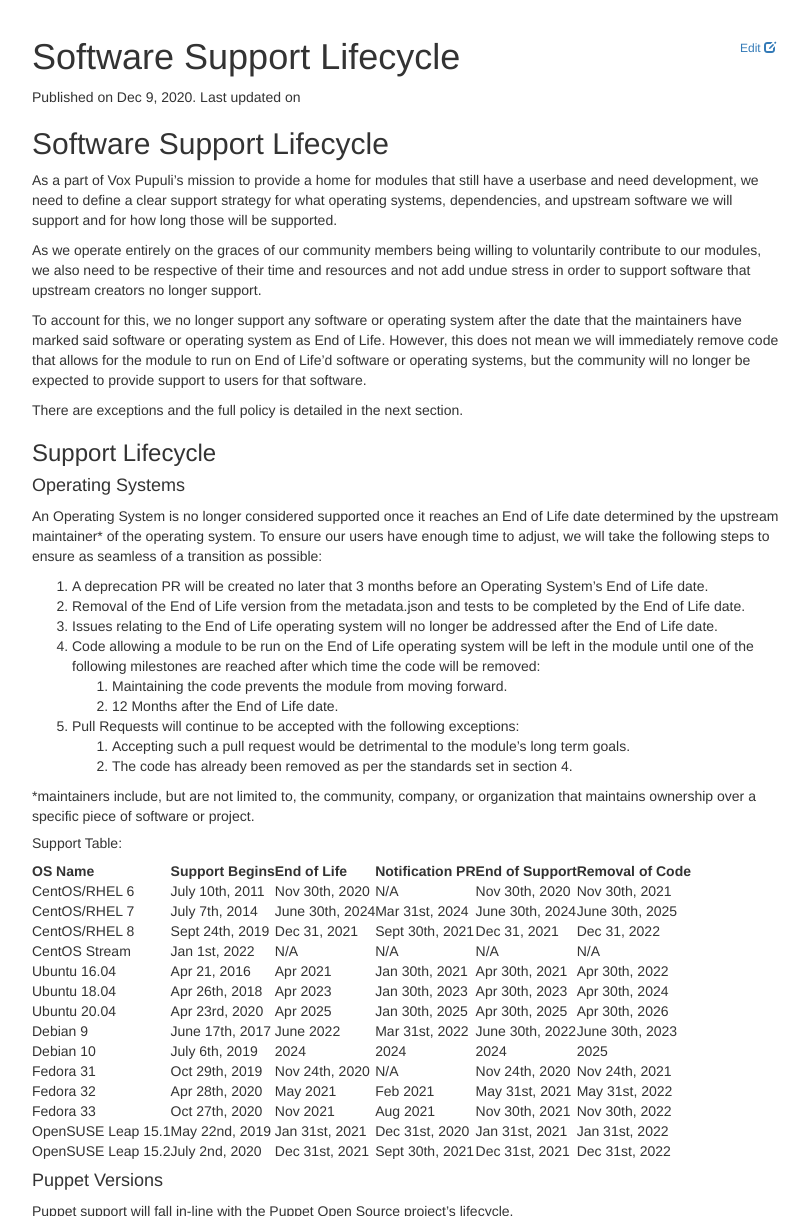
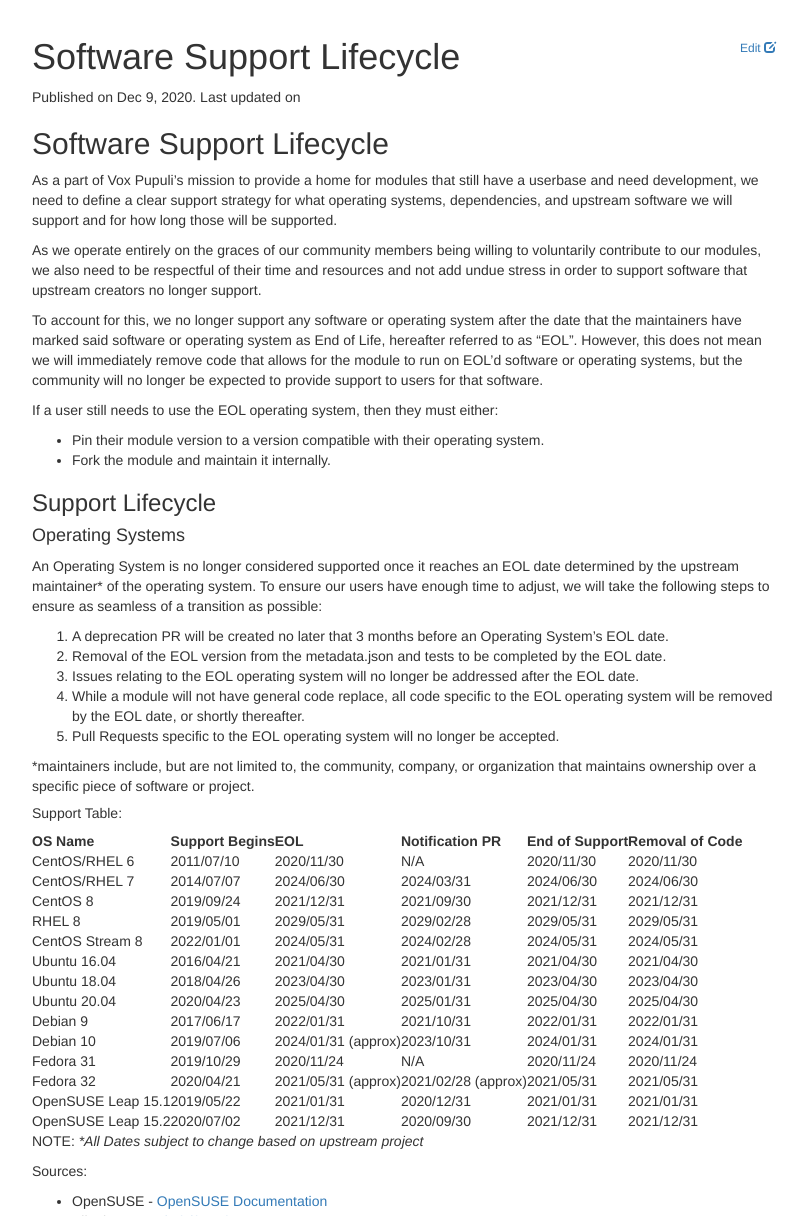
Before and after one commit to voxpupuli/voxpupuli.github.io, a Jekyll site: the page built from _docs/software_support_lifecycle.md, in a window 1280 px wide and 1400 px high, cut to the strip 184-1400 px from the top of the window. Shown: the whole strip, without its empty margins (233-1042 px from the left). Built offline with Jekyll 4.4.1, drawn with Linux system fonts in a browser that asks for light colours; nearby versions of some CDN libraries; some of the changed text lies outside the part shown.

Commit message:
Update the document with several requested fixes

```diff
--- a/_docs/software_support_lifecycle.md
+++ b/_docs/software_support_lifecycle.md
@@ -9,58 +9,62 @@
 
 As a part of Vox Pupuli's mission to provide a home for modules that still have a userbase and need development, we need to define a clear support strategy for what operating systems, dependencies, and upstream software we will support and for how long those will be supported.
 
-As we operate entirely on the graces of our community members being willing to voluntarily contribute to our modules, we also need to be respective of their time and resources and not add undue stress in order to support software that upstream creators no longer support.
+As we operate entirely on the graces of our community members being willing to voluntarily contribute to our modules, we also need to be respectful of their time and resources and not add undue stress in order to support software that upstream creators no longer support.
 
-To account for this, we no longer support any software or operating system after the date that the maintainers have marked said software or operating system as End of Life. However, this does not mean we will immediately remove code that allows for the module to run on End of Life'd software or operating systems, but the community will no longer be expected to provide support to users for that software.
+To account for this, we no longer support any software or operating system after the date that the maintainers have marked said software or operating system as End of Life, hereafter referred to as "EOL". However, this does not mean we will immediately remove code that allows for the module to run on EOL'd software or operating systems, but the community will no longer be expected to provide support to users for that software.
 
-There are exceptions and the full policy is detailed in the next section.
+If a user still needs to use the EOL operating system, then they must either:
+* Pin their module version to a version compatible with their operating system.
+* Fork the module and maintain it internally.
 
 ### Support Lifecycle
 
 #### Operating Systems
-An Operating System is no longer considered supported once it reaches an End of Life date determined by the upstream maintainer* of the operating system. To ensure our users have enough time to adjust, we will take the following steps to ensure as seamless of a transition as possible:
+An Operating System is no longer considered supported once it reaches an EOL date determined by the upstream maintainer* of the operating system. To ensure our users have enough time to adjust, we will take the following steps to ensure as seamless of a transition as possible:
 
-1. A deprecation PR will be created no later that 3 months before an Operating System's End of Life date.
-2. Removal of the End of Life version from the metadata.json and tests to be completed by the End of Life date.
-3. Issues relating to the End of Life operating system will no longer be addressed after the End of Life date.
-4. Code allowing a module to be run on the End of Life operating system will be left in the module until one of the following milestones are reached after which time the code will be removed:
-    1. Maintaining the code prevents the module from moving forward.
-    2. 12 Months after the End of Life date.
-5. Pull Requests will continue to be accepted with the following exceptions:
-    1. Accepting such a pull request would be detrimental to the module's long term goals.
-    2. The code has already been removed as per the standards set in section 4.
+1. A deprecation PR will be created no later that 3 months before an Operating System's EOL date.
+2. Removal of the EOL version from the metadata.json and tests to be completed by the EOL date.
+3. Issues relating to the EOL operating system will no longer be addressed after the EOL date.
+4. While a module will not have general code replace, all code specific to the EOL operating system will be removed by the EOL date, or shortly thereafter.
+5. Pull Requests specific to the EOL operating system will no longer be accepted.
 
 *maintainers include, but are not limited to, the community, company, or organization that maintains ownership over a specific piece of software or project.
 
 ##### Support Table:
 
-| OS Name | Support Begins | End of Life | Notification PR | End of Support | Removal of Code |
+| OS Name | Support Begins | EOL | Notification PR | End of Support | Removal of Code |
 | ------- | -------------- | ----------- | --------------- | -------------- | --------------- |
-| CentOS/RHEL 6 | July 10th, 2011 | Nov 30th, 2020 | N/A | Nov 30th, 2020 | Nov 30th, 2021 |
-| CentOS/RHEL 7 | July 7th, 2014 | June 30th, 2024 | Mar 31st, 2024 | June 30th, 2024 | June 30th, 2025 |
-| CentOS/RHEL 8 | Sept 24th, 2019 | Dec 31, 2021 | Sept 30th, 2021 | Dec 31, 2021 | Dec 31, 2022 |
-| CentOS Stream | Jan 1st, 2022 | N/A | N/A | N/A | N/A |
-| Ubuntu 16.04 | Apr 21, 2016 | Apr 2021 | Jan 30th, 2021 | Apr 30th, 2021 | Apr 30th, 2022 |
-| Ubuntu 18.04 | Apr 26th, 2018 | Apr 2023 | Jan 30th, 2023 | Apr 30th, 2023 | Apr 30th, 2024 |
-| Ubuntu 20.04 | Apr 23rd, 2020 | Apr 2025 | Jan 30th, 2025 | Apr 30th, 2025 | Apr 30th, 2026 |
-| Debian 9 | June 17th, 2017 | June 2022 | Mar 31st, 2022 | June 30th, 2022 | June 30th, 2023 |
-| Debian 10 | July 6th, 2019 | 2024 | 2024 | 2024 | 2025 |
-| Fedora 31 | Oct 29th, 2019 | Nov 24th, 2020 | N/A | Nov 24th, 2020 | Nov 24th, 2021 |
-| Fedora 32 | Apr 28th, 2020 | May 2021 | Feb 2021 | May 31st, 2021 | May 31st, 2022 |
-| Fedora 33 | Oct 27th, 2020 | Nov 2021 | Aug 2021 | Nov 30th, 2021 | Nov 30th, 2022 |
-| OpenSUSE Leap 15.1 | May 22nd, 2019 | Jan 31st, 2021 | Dec 31st, 2020 | Jan 31st, 2021 | Jan 31st, 2022 |
-| OpenSUSE Leap 15.2 | July 2nd, 2020 | Dec 31st, 2021 | Sept 30th, 2021 | Dec 31st, 2021 | Dec 31st, 2022 |
+| CentOS/RHEL 6 | 2011/07/10 | 2020/11/30 | N/A | 2020/11/30 | 2020/11/30 |
+| CentOS/RHEL 7 | 2014/07/07 | 2024/06/30 | 2024/03/31 | 2024/06/30 | 2024/06/30 |
+| CentOS 8 | 2019/09/24 | 2021/12/31 | 2021/09/30 | 2021/12/31 | 2021/12/31 |
+| RHEL 8 |  2019/05/01 | 2029/05/31 | 2029/02/28 | 2029/05/31 | 2029/05/31 |
+| CentOS Stream 8 | 2022/01/01 | 2024/05/31 | 2024/02/28 | 2024/05/31 | 2024/05/31 |
+| Ubuntu 16.04 | 2016/04/21 | 2021/04/30 | 2021/01/31 | 2021/04/30 | 2021/04/30 |
+| Ubuntu 18.04 | 2018/04/26 | 2023/04/30 | 2023/01/31 | 2023/04/30 | 2023/04/30 |
+| Ubuntu 20.04 | 2020/04/23 | 2025/04/30 | 2025/01/31 | 2025/04/30 | 2025/04/30 |
+| Debian 9 | 2017/06/17 | 2022/01/31 | 2021/10/31 | 2022/01/31 | 2022/01/31 |
+| Debian 10 | 2019/07/06 | 2024/01/31 (approx) | 2023/10/31 | 2024/01/31 | 2024/01/31 |
+| Fedora 31 | 2019/10/29 | 2020/11/24 | N/A | 2020/11/24 | 2020/11/24 |
+| Fedora 32 | 2020/04/21 | 2021/05/31 (approx) | 2021/02/28 (approx) | 2021/05/31 | 2021/05/31 |
+| OpenSUSE Leap 15.1 | 2019/05/22 | 2021/01/31 | 2020/12/31 | 2021/01/31 | 2021/01/31 |
+| OpenSUSE Leap 15.2 | 2020/07/02 | 2021/12/31 | 2020/09/30 | 2021/12/31 | 2021/12/31 |
+
+NOTE: *\*All Dates subject to change based on upstream project*
+
+Sources:
+* OpenSUSE - [OpenSUSE Documentation](https://en.opensuse.org/Lifetime)
+* All others - [EndOfLife.software](https://endoflife.software/operating-systems)
 
 #### Puppet Versions
 
 Puppet support will fall in-line with the Puppet Open Source project's lifecycle.
 
-1. A Puppet version that has been labelled as End of Life by the Puppet Open Source project, will no longer be supported by Vox Pupuli.
-2. A deprecation PR will be created no later than 6 months before End of Life.
-3. All tests and data in metadata.json will be removed no later than the End of Life date for that version.
-4. Code that works on the End of Life versions will not be removed unless it bars the progress of the module.
-5. Pull Requests may still be accepted, as long as it doesn't hinder forward progress of the module or add End of Life-specific code.
-6. Issues will no longer be accepted for the End of Life version.
+1. A Puppet version that has been labelled as EOL by the Puppet Open Source project, will no longer be supported by Vox Pupuli.
+2. A deprecation PR will be created no later than 6 months before EOL.
+3. All tests and data in metadata.json will be removed no later than the EOL date for that version.
+4. Code that works on the EOL versions will not be removed unless it bars the progress of the module or is specific to the EOL version of Puppet.
+5. Pull Requests and Issues relating to the EOL version of Puppet will no longer be accepted.
+6. Issues are only valid if they affect supported versions.
 
 #### Vox Pupuli Modules
 
@@ -77,4 +81,4 @@
             3. `4.9.9` is not supported.
     2. Exceptions:
         1. The maintainer may make exceptions to the above rule as long as it does not create undue expectations for the community.
-2. For all other documenation on Archived Modules see [Deprecated and Archived Modules]({% doc_url deprecated_and_archived_modules %})
+2. For all other documentation on Archived Modules see [Deprecated and Archived Modules]({% doc_url deprecated_and_archived_modules %})
```
